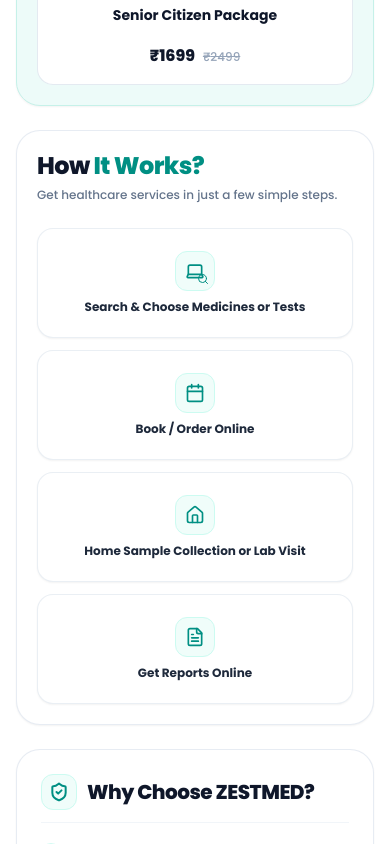
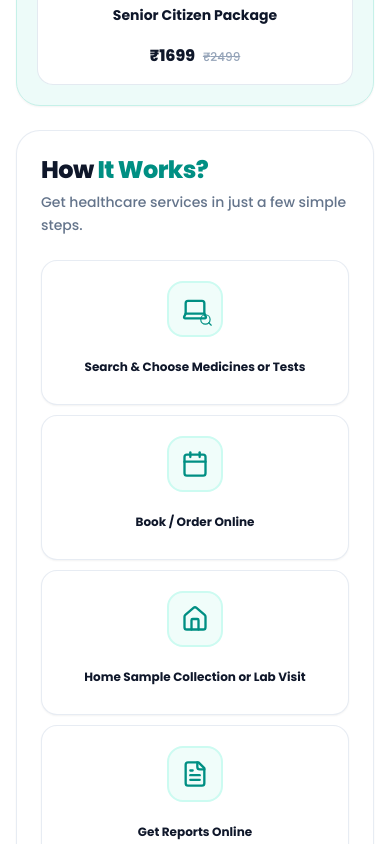
Before and after one commit to Ajayendra30/ZESTMED, a React (Vite) app: page / in a window 390 px wide. Shown: the part 3220-4064 px from the top of the page. Built offline with nearby package versions, Linux system fonts and the light colour scheme.

Commit message:
Increase icon, box, and text sizes for How It Works section on Home page

```diff
--- a/src/components/HomeFeaturesOverview.jsx
+++ b/src/components/HomeFeaturesOverview.jsx
@@ -66,22 +66,22 @@ export default function HomeFeaturesOverview({ onSelectPackage, onOpenSeniorPick
       title: 'Search & Choose Medicines or Tests',
       icon: (
         <div className="relative">
-          <Laptop className="w-5 h-5 text-[#008F83]" />
-          <Search className="w-3 h-3 text-[#008F83] absolute -bottom-1 -right-1" />
+          <Laptop className="w-7 h-7 sm:w-8 sm:h-8 text-[#008F83]" />
+          <Search className="w-3.5 h-3.5 sm:w-4 sm:h-4 text-[#008F83] absolute -bottom-1 -right-1" />
         </div>
       )
     },
     {
       title: 'Book / Order Online',
-      icon: <Calendar className="w-5 h-5 text-[#008F83]" />
+      icon: <Calendar className="w-7 h-7 sm:w-8 sm:h-8 text-[#008F83]" />
     },
     {
       title: 'Home Sample Collection or Lab Visit',
-      icon: <Home className="w-5 h-5 text-[#008F83]" />
+      icon: <Home className="w-7 h-7 sm:w-8 sm:h-8 text-[#008F83]" />
     },
     {
       title: 'Get Reports Online',
-      icon: <FileText className="w-5 h-5 text-[#008F83]" />
+      icon: <FileText className="w-7 h-7 sm:w-8 sm:h-8 text-[#008F83]" />
     }
   ];
 
@@ -158,28 +158,28 @@ export default function HomeFeaturesOverview({ onSelectPackage, onOpenSeniorPick
         {/* =========================================================================
             ROW 2: HOW IT WORKS? SECTION
             ========================================================================= */}
-        <div className="bg-white rounded-3xl border border-slate-200/80 p-5 sm:p-6 lg:p-7 shadow-xs">
+        <div className="bg-white rounded-3xl border border-slate-200/80 p-6 sm:p-7 lg:p-8 xl:p-9 shadow-sm">
           <div className="flex flex-col lg:flex-row lg:items-center justify-between gap-6 lg:gap-8">
             {/* Left Header */}
-            <div className="lg:w-1/4 shrink-0 text-left">
-              <h2 className="text-2xl sm:text-3xl font-black text-slate-900 tracking-tight leading-tight">
+            <div className="lg:w-[22%] xl:w-[20%] shrink-0 text-left">
+              <h2 className="text-2xl sm:text-3xl lg:text-3xl xl:text-4xl font-black text-slate-900 tracking-tight leading-tight">
                 How <span className="text-[#008F83]">It Works?</span>
               </h2>
-              <p className="text-xs sm:text-sm text-slate-500 mt-1 font-medium leading-relaxed">
+              <p className="text-sm sm:text-base text-slate-500 mt-1.5 font-medium leading-relaxed">
                 Get healthcare services in just a few simple steps.
               </p>
             </div>
 
             {/* Right 4 Steps with Connecting Arrows */}
-            <div className="lg:w-3/4 flex flex-col sm:flex-row items-center justify-between gap-3 sm:gap-4 flex-1">
+            <div className="lg:w-[78%] xl:w-[80%] flex flex-col sm:flex-row items-center justify-between gap-2.5 sm:gap-3 xl:gap-4 flex-1">
               {steps.map((st, idx) => (
                 <React.Fragment key={idx}>
                   {/* Step Card */}
-                  <div className="w-full sm:flex-1 bg-white rounded-2xl p-4 border border-slate-200/70 shadow-xs hover:shadow-md hover:border-teal-200 transition text-center flex flex-col items-center justify-center min-h-[110px] sm:min-h-[120px]">
-                    <div className="w-10 h-10 rounded-xl bg-teal-50 border border-teal-100 flex items-center justify-center mb-2 shadow-2xs">
+                  <div className="w-full sm:flex-1 bg-white rounded-2xl p-4 sm:p-5 lg:p-5 xl:p-6 border border-slate-200/80 shadow-xs hover:shadow-lg hover:border-teal-300 transition text-center flex flex-col items-center justify-center min-h-[145px] sm:min-h-[160px] xl:min-h-[175px]">
+                    <div className="w-14 h-14 sm:w-16 sm:h-16 rounded-2xl bg-teal-50 border-2 border-teal-100 flex items-center justify-center mb-3 shadow-2xs shrink-0">
                       {st.icon}
                     </div>
-                    <h3 className="text-xs sm:text-[13px] font-bold text-slate-800 leading-snug">
+                    <h3 className="text-xs sm:text-sm lg:text-[14px] xl:text-[15px] font-bold text-slate-900 leading-snug text-center min-h-[36px] sm:min-h-[42px] flex items-center justify-center">
                       {st.title}
                     </h3>
                   </div>
@@ -187,7 +187,7 @@ export default function HomeFeaturesOverview({ onSelectPackage, onOpenSeniorPick
                   {/* Arrow Indicator */}
                   {idx < steps.length - 1 && (
                     <div className="hidden sm:flex items-center justify-center text-[#008F83] shrink-0">
-                      <ArrowRight className="w-5 h-5 stroke-[2.5]" />
+                      <ArrowRight className="w-5 h-5 xl:w-6 xl:h-6 stroke-[2.5]" />
                     </div>
                   )}
                 </React.Fragment>
```
